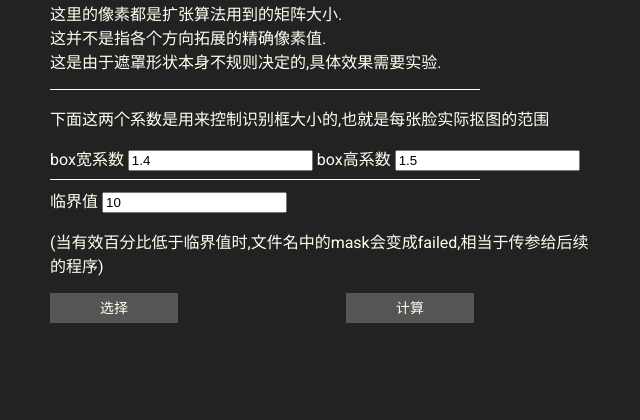
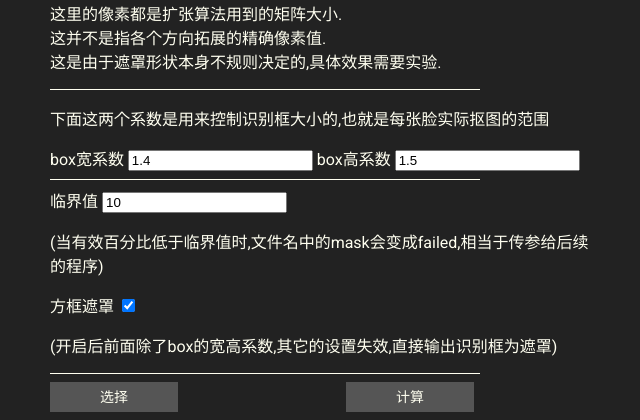
Before and after one commit to harrywenjie/FaceGenSeg, a Flask app: page / in a window 1280 px wide. Shown: the part 700-1120 px from the top of the page, without its empty margins (0-640 px from the left). Before the commit the page ends 1023 px from the top, so only its background shows below. Run offline with Flask 3, Linux system fonts and the light colour scheme.

Commit message:
added age and box mask toggle

```diff
--- a/face_gender_detection.py
+++ b/face_gender_detection.py
@@ -22,10 +22,12 @@ def detect_faces_and_gender(image):
 
         gender = "Male" if face.sex == "M" else "Female"
 
+
         face_data = {
             'bounding_box': bounding_box,
             'gender': gender,
             'confidence': face.det_score,
+            'age': face.age,
         }
         face_gender_data.append(face_data)
 
--- a/main.py
+++ b/main.py
@@ -13,9 +13,11 @@ filetype = 'jpg'  #use jpg or png
 
 def main(
         input_path, dilation_pixels, feather_amount, face_classes, exclude_classes, add_original_mask, threshold,
-        dilation_pixels_B, feather_amount_B, add_original_mask_B, iterationsA, iterationsB, scale_factor_w = 1.4, scale_factor_h = 1.5
+        dilation_pixels_B, feather_amount_B, add_original_mask_B, iterationsA, iterationsB, scale_factor_w = 1.4, scale_factor_h = 1.5,
+        box = True
     ):
 
+    # by pass open cv non ASCII file name problem
     with open(input_path, 'rb') as f:
         bytes = bytearray(f.read())
         numpyarray = np.asarray(bytes, dtype=np.uint8)
@@ -51,11 +53,23 @@ def main(
 
         face_image = image[new_y:new_y+new_h, new_x:new_x+new_w]
 
-        # Segment face using BiSeNet
-        face_mask, segmentation_success, nonzero_pixels, box_pixels, image_pixels, percentage , box_width , box_height = segment_face(
-            bisenet_model, image, face_image, new_bounding_box, dilation_pixels, feather_amount, face_classes, exclude_classes, add_original_mask, threshold,
-            dilation_pixels_B, feather_amount_B, add_original_mask_B, iterationsA, iterationsB
-        )
+        if box:
+            # Create a mask from the new_bounding_box
+            face_mask = np.zeros((image.shape[0], image.shape[1]), dtype=np.uint8)
+            face_mask[new_y:new_y+new_h, new_x:new_x+new_w] = 255
+            segmentation_success = True
+            nonzero_pixels = np.count_nonzero(face_mask)
+            box_pixels = new_w * new_h
+            image_pixels = image.shape[0] * image.shape[1]
+            percentage = (nonzero_pixels / image_pixels) * 100
+            box_width = new_w
+            box_height = new_h
+        else:
+            # Segment face using BiSeNet
+            face_mask, segmentation_success, nonzero_pixels, box_pixels, image_pixels, percentage , box_width , box_height = segment_face(
+                bisenet_model, image, face_image, new_bounding_box, dilation_pixels, feather_amount, face_classes, exclude_classes, add_original_mask, threshold,
+                dilation_pixels_B, feather_amount_B, add_original_mask_B, iterationsA, iterationsB
+            )
 
         # Convert numpy data types to native Python data types
         nonzero_pixels = int(nonzero_pixels)
@@ -103,7 +117,8 @@ def main(
     # Save face masks to files based on the new order
     for i, face_data in enumerate(successful_face_data):
         gender_letter = 'f' if face_data['gender'] == 'Female' else ('m' if face_data['gender'] == 'Male' else 'u')
-        filename = f"{original_name}_mask_{gender_letter}_{i + 1}.{filetype}"
+        age = face_data['age']
+        filename = f"{original_name}_mask_{gender_letter}_{age}_{i + 1}.{filetype}"
         localpath = os.path.join(output_dir, filename)
 
         # Encode the image into binary data
--- a/templates/index.html
+++ b/templates/index.html
@@ -107,6 +107,9 @@
           const addOriginalMaskCheckboxB = document.getElementById('add_original_mask_B');
           localStorage.setItem('add_original_mask_B', addOriginalMaskCheckboxB.checked);
 
+          const addboxmask = document.getElementById('boxmask');
+          localStorage.setItem('boxmask', addboxmask.checked);
+
           // Save threshold
           const thresholdInput = document.getElementById('threshold');
           localStorage.setItem('threshold', thresholdInput.value);
@@ -180,6 +183,11 @@
           const addOriginalMaskCheckboxB = document.getElementById('add_original_mask_B');
           const storedAddOriginalMaskB = localStorage.getItem('add_original_mask_B');
           addOriginalMaskCheckboxB.checked = storedAddOriginalMaskB !== null ? storedAddOriginalMaskB === 'true' : true;
+
+          //Set boxmask
+          const addboxmask = document.getElementById('boxmask');
+          const storedaddboxmask = localStorage.getItem('boxmask');
+          addboxmask.checked = storedaddboxmask !== null ? storedaddboxmask === 'true' : true;
 
 
           // Set threshold
@@ -311,6 +319,10 @@
           <label for="threshold">临界值</label>
           <input type="number" name="threshold" id="threshold" placeholder="threshold" step="0.01">
           <p>(当有效百分比低于临界值时,文件名中的mask会变成failed,相当于传参给后续的程序)</p>
+          <label for="boxmask">方框遮罩</label>
+          <input type="checkbox" id="boxmask" name="boxmask">
+          <p>(开启后前面除了box的宽高系数,其它的设置失效,直接输出识别框为遮罩)</p>
+          <hr>
           <button type="button" class="button" onclick="document.getElementById('file').click()">选择</button>
           <span id="fileName" class="custom-file-label"></span>
           <input type="file" name="file" id="file" class="custom-file-input" required onchange="updateFileName()" style="display: none;">
@@ -326,6 +338,7 @@
           <li>
             <p>脸 {{ loop.index }}:</p>
             <p>性别: {{ face_data.gender }}</p>
+            <p>年龄: {{ face_data.age }}</p>
             <p>识别信心度: {{ face_data.confidence }}</p>
             <p>遮罩像素: {{ face_data.nonzero_pixels }}</p>
             <p>识别框像素: {{ face_data.box_pixels }}</p>
@@ -334,7 +347,7 @@
             <p>Padding: {{ face_data.padding }}</p>
             <p>有效百分比(遮罩占识别框的比): {{ face_data.percentage }}</p>
             <p>图片总像素: {{ face_data.image_pixels }}</p>
-            <p>BiSeNet遮罩文件名: {{ face_data.mask_filename }}</p>
+            <p>遮罩文件名: {{ face_data.mask_filename }}</p>
             <img src="{{ url_for('static', filename=face_data.mask_filename) }}" alt="BiSeNet Mask" height="200">
             <br>
             <br>
--- a/webAPI.py
+++ b/webAPI.py
@@ -38,12 +38,14 @@ async def process_image_endpoint(file: UploadFile = File(...)):
         iterationsB=1
         scale_factor_w = 1.4
         scale_factor_h = 1.5
+        box = True
 
 
         # Process the image
         face_gender_data = process_image(
             temp_file_path, dilation_pixels, feather_amount, face_classes, exclude_classes, add_original_mask, threshold,
-            dilation_pixels_B, feather_amount_B, add_original_mask_B, iterationsA, iterationsB, scale_factor_w, scale_factor_h
+            dilation_pixels_B, feather_amount_B, add_original_mask_B, iterationsA, iterationsB, scale_factor_w, scale_factor_h,
+            box
         )
 
         # Remove the temporary file after processing
--- a/webGUI.py
+++ b/webGUI.py
@@ -43,6 +43,8 @@ def index():
         iterationsA = int(request.form.get('iterationsA', 5))
         iterationsB = int(request.form.get('iterationsB', 5))
 
+        box= 'boxmask' in request.form
+
         # Convert to integers
         face_classes = [int(face_class) for face_class in face_classes]
         exclude_classes = [int(exclude_class) for exclude_class in exclude_classes]
@@ -53,7 +55,8 @@ def index():
         file.save(file_path)
         result_data = process_image(
             file_path, dilation_pixels, feather_amount, face_classes, exclude_classes, add_original_mask, threshold,
-            dilation_pixels_B, feather_amount_B, add_original_mask_B, iterationsA, iterationsB, scale_factor_w, scale_factor_h
+            dilation_pixels_B, feather_amount_B, add_original_mask_B, iterationsA, iterationsB, scale_factor_w, scale_factor_h,
+            box
         )  # Pass feather_amount to process_image
         os.remove(file_path)
         return render_template("index.html", result_data=result_data)
```
